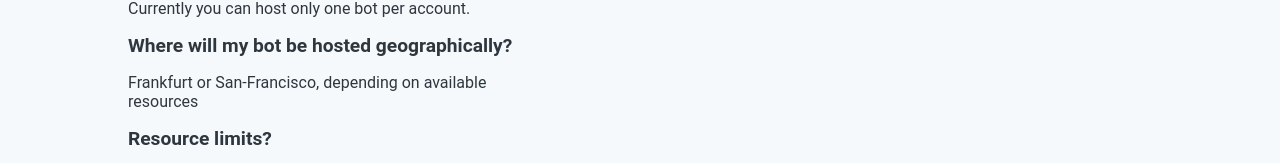
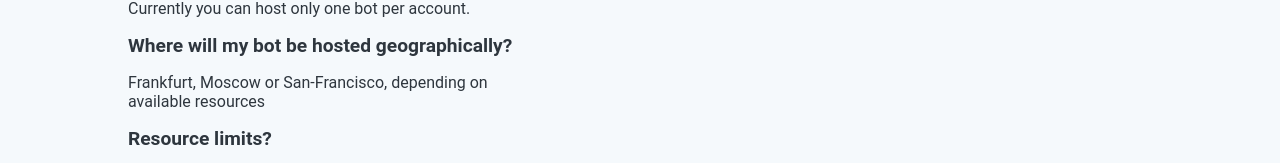
Before and after one commit to reetou/fancy_discord_front, a Next.js app: page / in a window 1280 px wide. Shown: the part 1633-1796 px from the top of the page. Built offline with nearby package versions, Linux system fonts and the light colour scheme; no server answers.

Commit message:
Update landing

```diff
--- a/components/landing/Questions.tsx
+++ b/components/landing/Questions.tsx
@@ -29,7 +29,7 @@ const Questions = () => (
     />
     <QuestionAnswer
       question="Where will my bot be hosted geographically?"
-      answer="Frankfurt or San-Francisco, depending on available resources"
+      answer="Frankfurt, Moscow or San-Francisco, depending on available resources"
     />
     <QuestionAnswer
       question="Resource limits?"
```
